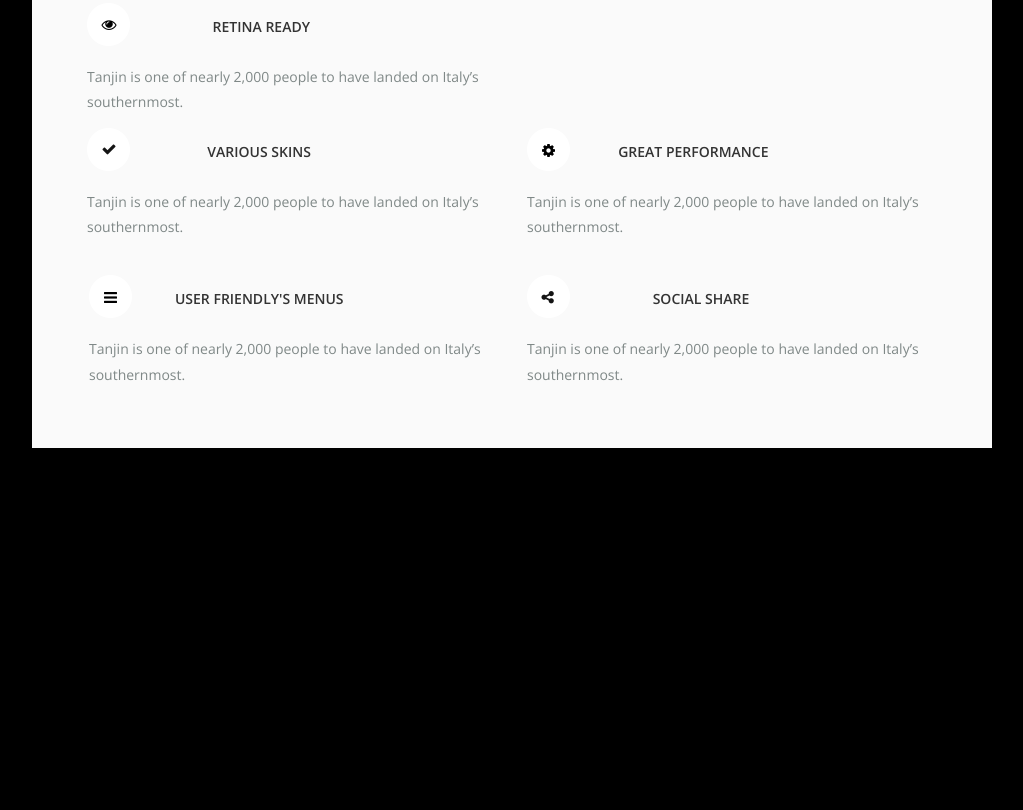
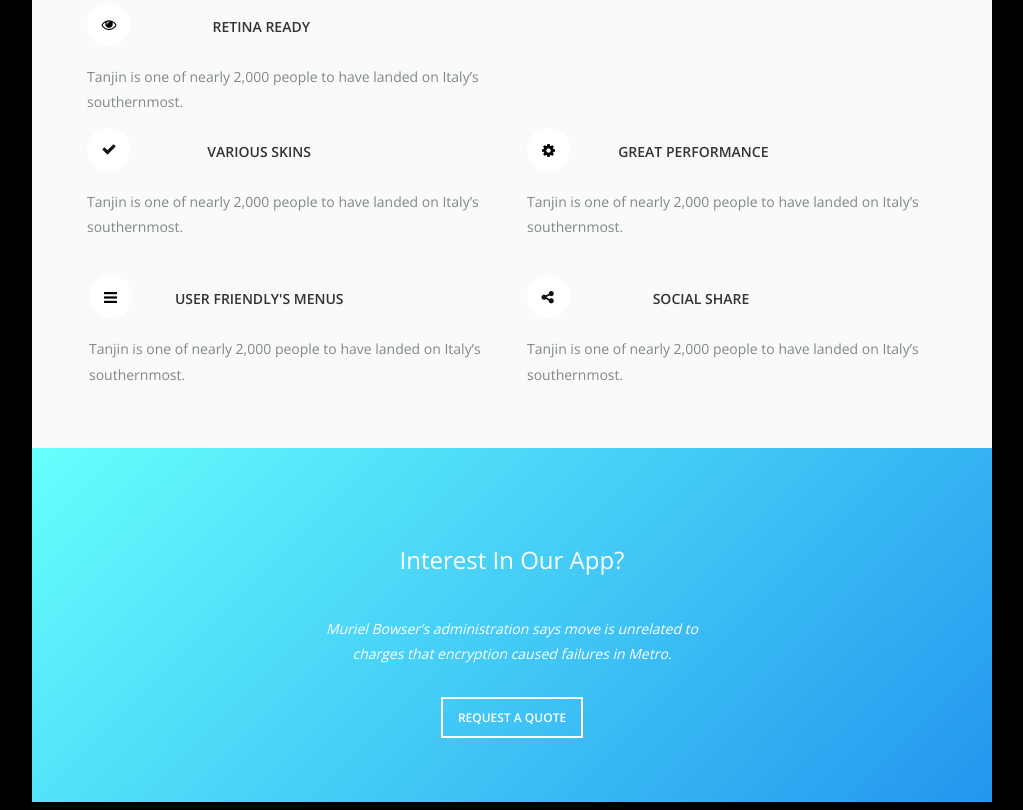
Before and after one commit to LucasPerrotaRoriz/iWatch-email, a plain HTML site: page index.html in a window 1280 px wide. Shown: the part 2809-3619 px from the top of the page, without its empty margins (128-1151 px from the left). Before the commit the page ends 3265 px from the top, so only its background shows below. Drawn offline with nearby package versions, Linux system fonts and the light colour scheme.

Commit message:
Email interest section

```diff
--- a/index.html
+++ b/index.html
@@ -742,6 +742,37 @@
                             </td>
                         </tr>
                         <!-- end of details row -->
+
+                        <!-- start of interest -->
+                        <tr>
+                            <td>
+                                <table class="interest-table" align="left" width="100%" cellpadding="0" cellspacing="0" border="0"
+                                style="
+                                background: rgb(101,255,253);
+                                background: -moz-linear-gradient(-45deg, rgba(101,255,253,1) 1%, rgba(34,150,238,1) 100%);
+                                background: -webkit-linear-gradient(-45deg, rgba(101,255,253,1) 1%,rgba(34,150,238,1) 100%);
+                                background: linear-gradient(135deg, rgba(101,255,253,1) 1%,rgba(34,150,238,1) 100%);
+                                padding: 75px 0; color: white;">
+                                    <tr>
+                                        <td align="center" style="font-family: 'Open Sans', 'Helvetica Neue', Helvetica, Arial, 'Lucida Grande', sans-serif;">
+                                            <h2 style="font-size: 24px; font-weight: 300; text-transform: capitalize; padding: 0 0 20px;">
+                                                Interest in our app?
+                                            </h2>
+                                            <p style="max-width: 400px; font-size: 14px; font-style: italic; line-height: 1.8; padding: 0 10px 25px;">
+                                                Muriel Bowser’s administration says move is unrelated to charges that encryption caused failures in Metro.
+                                            </p>
+                                            <a href="#" style="font-size: 12px; font-weight: 600; text-decoration: none; text-transform: uppercase;
+                                            border: 2px solid white; padding: 10px 15px 10px 15px; color: white; ">
+                                                Request a quote
+                                            </a>
+                                        </td>
+                                    </tr>
+                                </table>
+                            </td>
+                        </tr>
+                        <!-- end of interest -->
+
+
                     </table>
                     <!-- end of container -->
                 </td>
```
